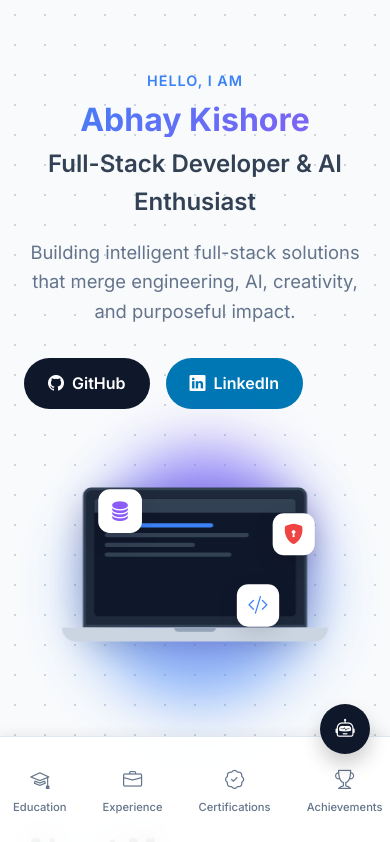
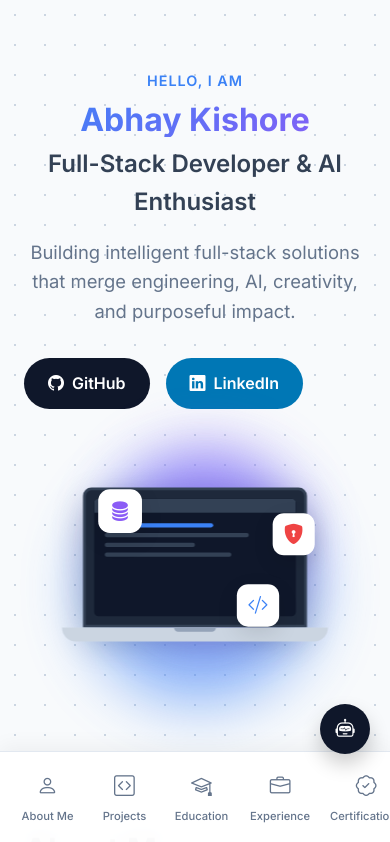
Before and after one commit to AbhayKishore/Portfolio, a React (Vite) app: page / in a window 390 px wide. Shown: the top 842 px of the page. Built offline with nearby package versions, Linux system fonts and the light colour scheme.

Commit message:
Adding Mobile Responsiveness

```diff
--- a/src/index.css
+++ b/src/index.css
@@ -305,73 +305,237 @@ section {
    7. MASTER RESPONSIVE BREAKPOINTS
    ========================================= */
 
-/* Tablet & Mobile (max-width: 900px) */
-@media (max-width: 900px) {
-  /* Layout: Convert Sidebar to Bottom Bar */
+/* Mobile / Bottom Sidebar (max-width: 768px) */
+@media (max-width: 768px) {
+  /* 1. Convert Sidebar to Bottom Bar */
   .sidebar {
-    width: 100%; height: auto;
-    bottom: 0; top: auto; left: 0;
-    flex-direction: row;
-    padding: 10px 20px;
+    position: fixed;
+    top: auto;
+    left: 0;
+    bottom: 0;
+    width: 100%;
+    height: auto; /* Height adapts to content */
+
+    flex-direction: row; /* Horizontal layout */
+    padding: 0;
+
     border-right: none;
     border-top: 1px solid var(--border);
-    box-shadow: 0 -4px 10px rgba(0,0,0,0.05);
+    background: rgba(255, 255, 255, 0.95); /* Slightly more opaque for readability */
+    backdrop-filter: blur(10px);
+    box-shadow: 0 -4px 20px rgba(0,0,0,0.05);
+    z-index: 1000;
   }
-  .sidebar-inner { width: 100%; display: flex; justify-content: space-between; align-items: center; }
-  .sidebar-nav { flex-direction: row; overflow-x: auto; gap: 20px; margin: 0; padding-bottom: 0; }
-  .sidebar-link { padding: 8px; flex-direction: column; gap: 4px; font-size: 0.75rem; justify-content: center; }
-  .sidebar-label { display: block; font-size: 0.7rem; } /* Show labels if space permits, or hide if too crowded */
-  .sidebar-cta, .logo-text, .logo { display: none; } /* Hide non-essential items */
 
-  /* Page Content Adjustment */
-  .page-content { margin-left: 0; padding-bottom: 80px; /* Space for bottom nav */ }
+  .sidebar-inner {
+    width: 100%;
+    display: flex;
+    justify-content: space-between;
+    align-items: center;
+  }
+
+  /* 2. Make the Navigation Scrollable */
+  .sidebar-nav {
+    display: flex;
+    flex-direction: row;
+    align-items: center;
+
+    /* Horizontal Scroll Magic */
+    overflow-x: auto;
+    -webkit-overflow-scrolling: touch; /* Smooth scroll for iOS */
+
+    /* Layout Spacing */
+    width: 100%;
+    padding: 10px 15px; /* Padding inside the scroll area */
+    gap: 12px;
+    margin: 0;
+
+    /* Prevent wrapping */
+    white-space: nowrap;
+    flex-wrap: nowrap;
+
+    /* Hide Scrollbar (Cleaner look) */
+    scrollbar-width: none; /* Firefox */
+    -ms-overflow-style: none; /* IE/Edge */
+  }
+
+  /* Hide scrollbar for Chrome/Safari/Opera */
+  .sidebar-nav::-webkit-scrollbar {
+    display: none;
+  }
+
+  /* 3. Style the Individual Links */
+  .sidebar-link {
+    /* Layout: Stack Icon and Text */
+    display: flex;
+    flex-direction: column;
+    align-items: center;
+    justify-content: center;
+
+    /* Important: Stop items from shrinking so they flow off-screen */
+    flex: 0 0 auto;
+    min-width: 65px; /* Minimum touch target width */
+
+    padding: 8px 4px;
+    border-radius: 12px;
+    gap: 5px;
+
+    font-size: 0.7rem; /* Smaller text for mobile */
+    text-align: center;
+  }
+
+  .sidebar-icon {
+    font-size: 1.3rem; /* Make icons slightly larger for touch */
+    margin: 0;
+  }
+
+  /* 4. Ensure Label is Visible */
+  .sidebar-label {
+    display: block;
+    font-weight: 500;
+    font-size: 0.7rem;
+  }
+
+  /* 5. Hide Desktop Elements */
+  .sidebar-cta,
+  .logo,
+  .logo-text,
+  .logo-avatar {
+    display: none;
+  }
+
+  /* 6. Adjust Main Content Padding */
+  .page-content {
+    margin-left: 0;
+    padding-bottom: 90px; /* Space so content is not hidden behind bottom nav */
+  }
 
   /* Hero Section */
-  .hero-content { grid-template-columns: 1fr; text-align: center; gap: 2rem; }
-  .hero .text-gradient { font-size: 2.5rem; }
-  .hero-img-container { height: 350px; transform: scale(0.9); }
-  .lead { margin: 0 auto 2rem; }
+  .hero-content {
+    grid-template-columns: 1fr;
+    text-align: center;
+    gap: 2rem;
+  }
+
+  .hero .text-gradient {
+    font-size: 2.5rem;
+  }
+
+  .hero-img-container {
+    height: 350px;
+    transform: scale(0.9);
+  }
+
+  .lead {
+    margin: 0 auto 2rem;
+  }
 
   /* About Section */
-  .about__container { grid-template-columns: 1fr; text-align: center; gap: 2rem; }
-  .about__img { width: 280px; margin: 0 auto; }
-  .about__data { display: flex; flex-direction: column; align-items: center; }
-  .about__boxes { gap: 1rem; width: 100%; }
+  .about__container {
+    grid-template-columns: 1fr;
+    text-align: center;
+    gap: 2rem;
+  }
+
+  .about__img {
+    width: 280px;
+    margin: 0 auto;
+  }
+
+  .about__data {
+    display: flex;
+    flex-direction: column;
+    align-items: center;
+  }
+
+  .about__boxes {
+    gap: 1rem;
+    width: 100%;
+  }
 
   /* Skills Section */
-  .skills-container { grid-template-columns: 1fr; gap: 2rem; }
-  .skills-content-panel { background: white; padding: 1.5rem; border-radius: 16px; box-shadow: 0 4px 20px rgba(0,0,0,0.05); }
+  .skills-container {
+    grid-template-columns: 1fr;
+    gap: 2rem;
+  }
+
+  .skills-content-panel {
+    background: white;
+    padding: 1.5rem;
+    border-radius: 16px;
+    box-shadow: 0 4px 20px rgba(0,0,0,0.05);
+  }
 
   /* Timeline */
-  .timeline { padding-left: 1.5rem; }
-  .timeline-dot { left: -2.05rem; }
+  .timeline {
+    padding-left: 1.5rem;
+  }
+
+  .timeline-dot {
+    left: -2.05rem;
+  }
 
   /* Grids */
-  .achievements-wrapper, .cert-grid { grid-template-columns: 1fr; }
+  .achievements-wrapper,
+  .cert-grid {
+    grid-template-columns: 1fr;
+  }
 
   /* Footer */
-  .footer-content { flex-direction: column; text-align: center; align-items: center; gap: 2rem; }
-  .footer-links { flex-direction: column; gap: 1rem; }
+  .footer-content {
+    flex-direction: column;
+    text-align: center;
+    align-items: center;
+    gap: 2rem;
+  }
+
+  .footer-links {
+    flex-direction: column;
+    gap: 1rem;
+  }
 }
 
 /* Small Mobile (max-width: 480px) */
 @media (max-width: 480px) {
   /* Global Padding Reduction */
-  section { padding: 4rem 1.5rem; }
+  section {
+    padding: 4rem 1.5rem;
+  }
 
   /* About Boxes Stack */
-  .about__boxes { grid-template-columns: 1fr; }
+  .about__boxes {
+    grid-template-columns: 1fr;
+  }
 
   /* Contact Box */
-  .contact-container { padding: 2rem 1.5rem; }
+  .contact-container {
+    padding: 2rem 1.5rem;
+  }
 
   /* Chat Window */
-  .chat-window { width: calc(100% - 40px); right: 20px; bottom: 90px; height: 450px; }
+  .chat-window {
+    width: calc(100% - 40px);
+    right: 20px;
+    bottom: 90px;
+    height: 450px;
+  }
 
   /* Floating Bubble */
-  .floating-bubble { bottom: 90px; right: 20px; width: 50px; height: 50px; font-size: 1.2rem; }
+  .floating-bubble {
+    bottom: 90px;
+    right: 20px;
+    width: 50px;
+    height: 50px;
+    font-size: 1.2rem;
+  }
 
   /* Hero Adjustments */
-  .hero-img-container { transform: scale(0.7); height: 250px; }
-  .hero .text-gradient { font-size: 2rem; }
+  .hero-img-container {
+    transform: scale(0.7);
+    height: 250px;
+  }
+
+  .hero .text-gradient {
+    font-size: 2rem;
+  }
 }
```
